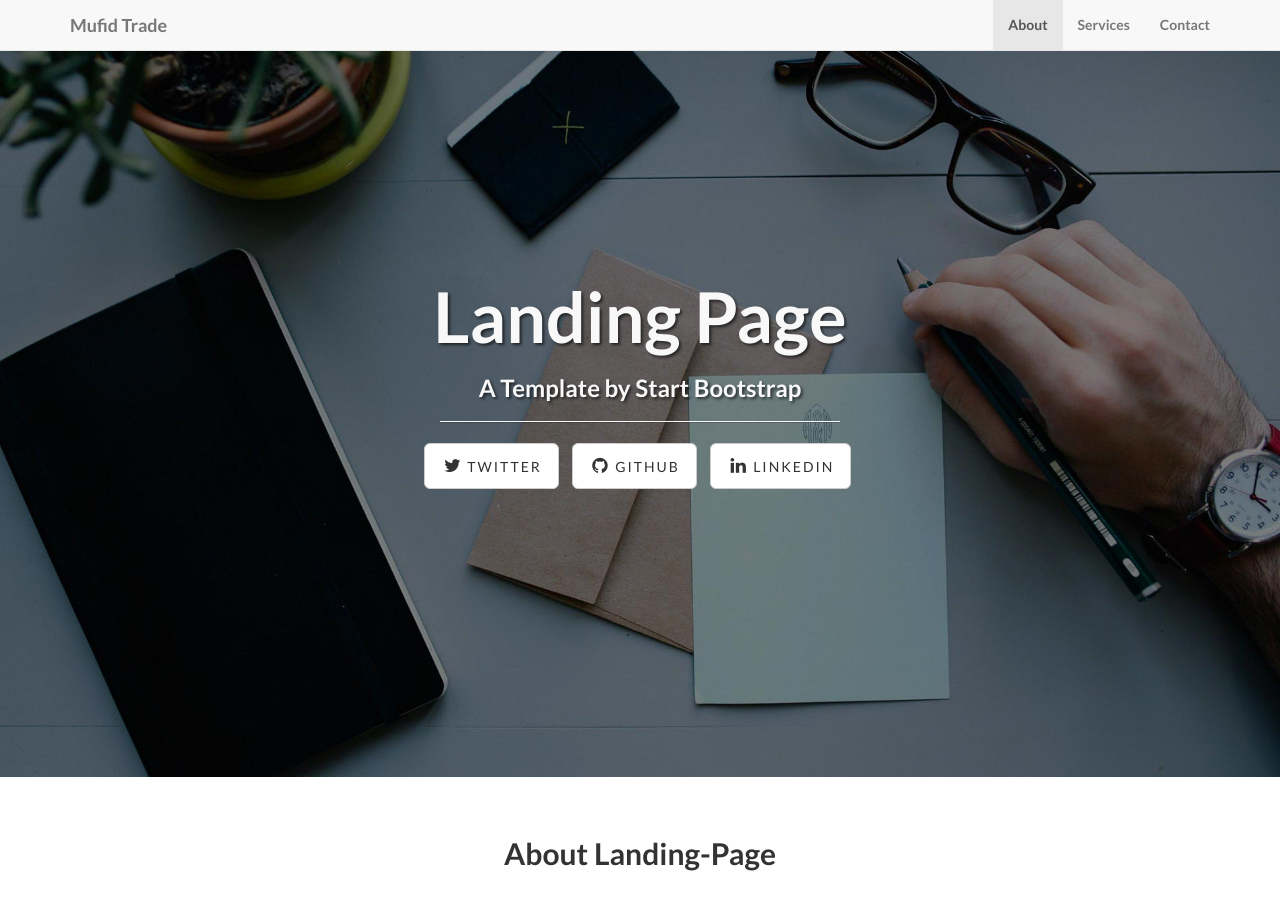
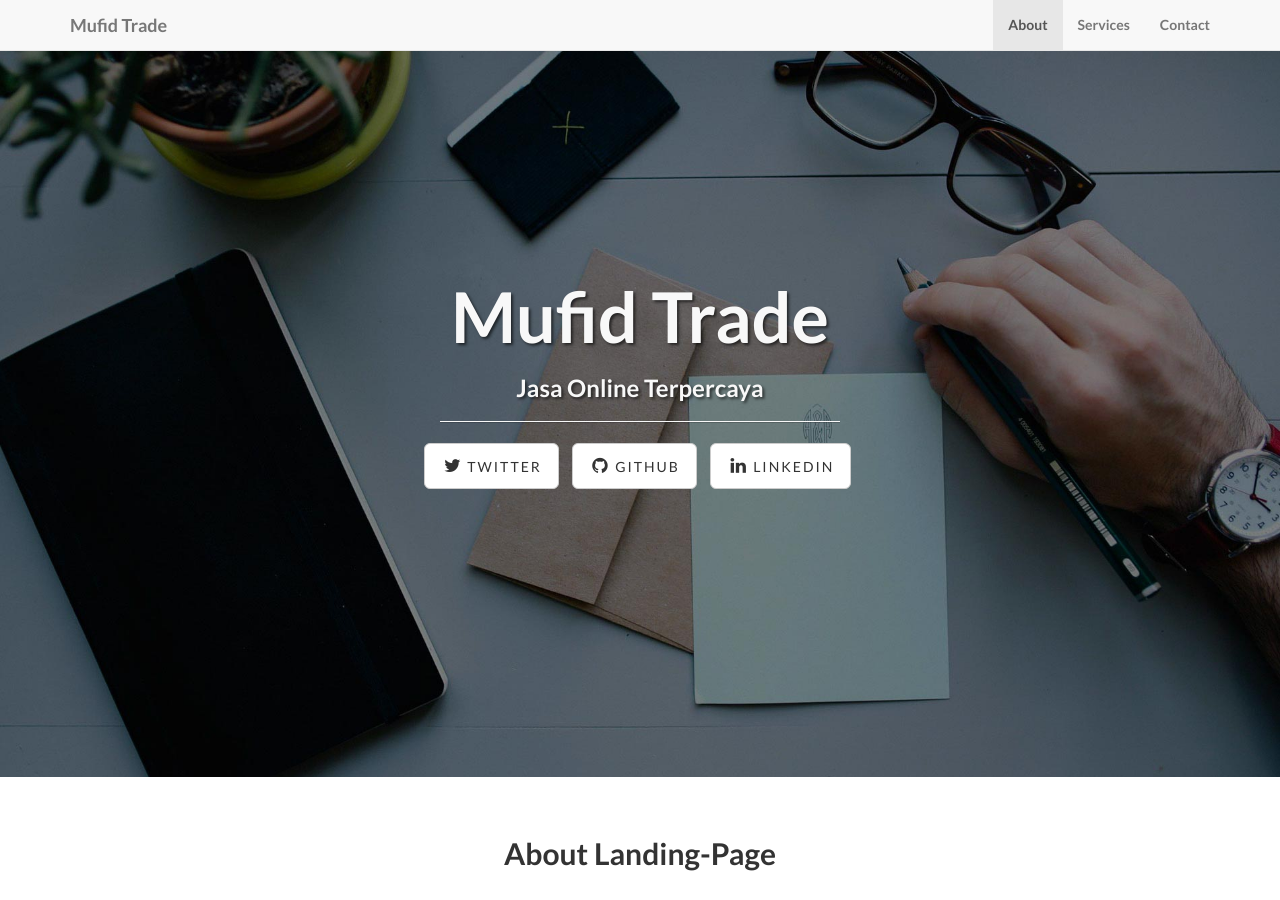
Before and after one commit to faazabilamr084/mufidtrade.github.io, a Jekyll site: the page built from index.html, in a window 1280 px wide and 900 px high. Built offline with Jekyll 4.4.1, drawn with Linux system fonts in a browser that asks for light colours.

Commit message:
Update index.html

```diff
--- a/index.html
+++ b/index.html
@@ -1,5 +1,5 @@
 ---
 layout: default
-title: Landing Page
-subTitle: A Template by Start Bootstrap
+title: Mufid Trade
+subTitle: Jasa Online Terpercaya
 ---
```
